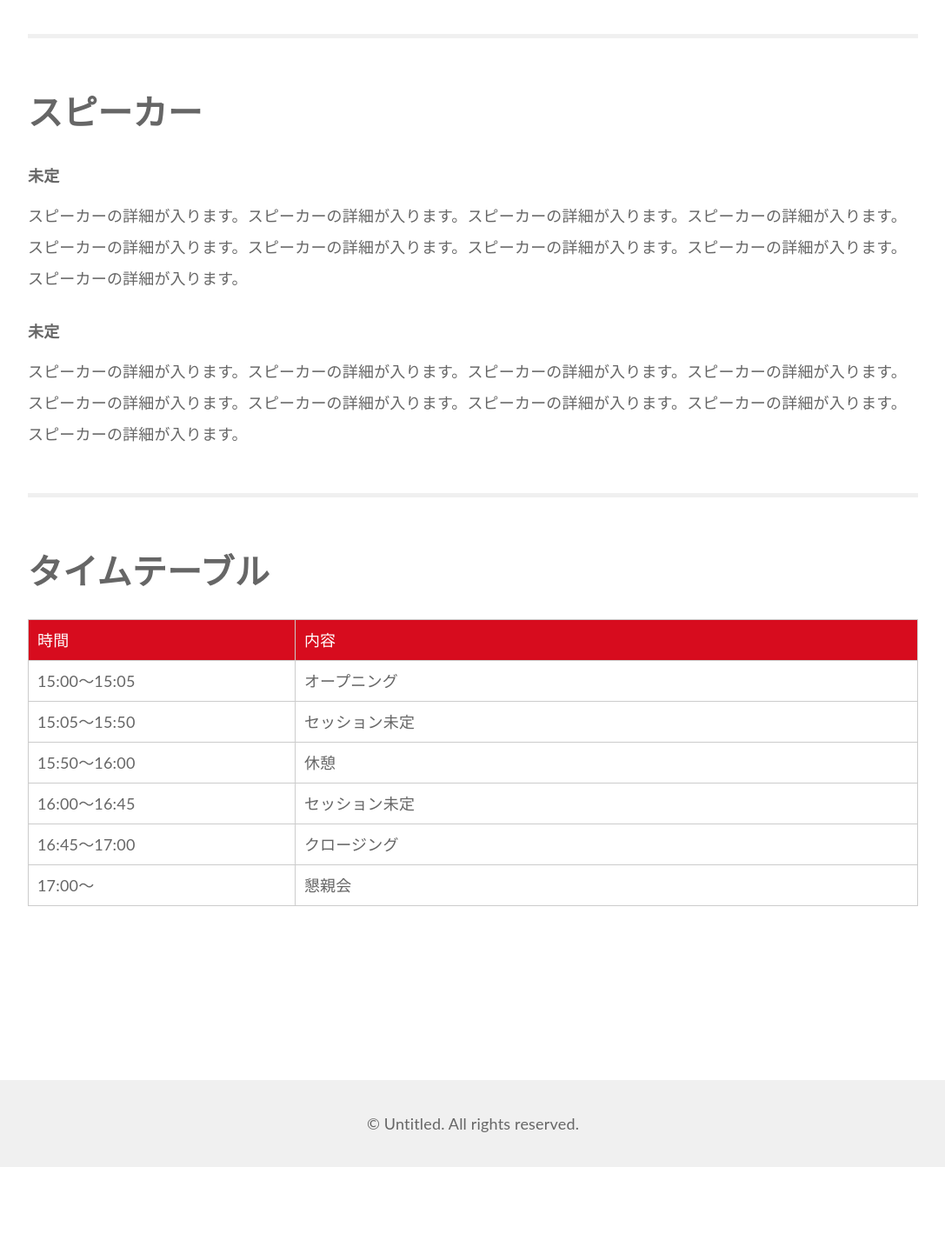
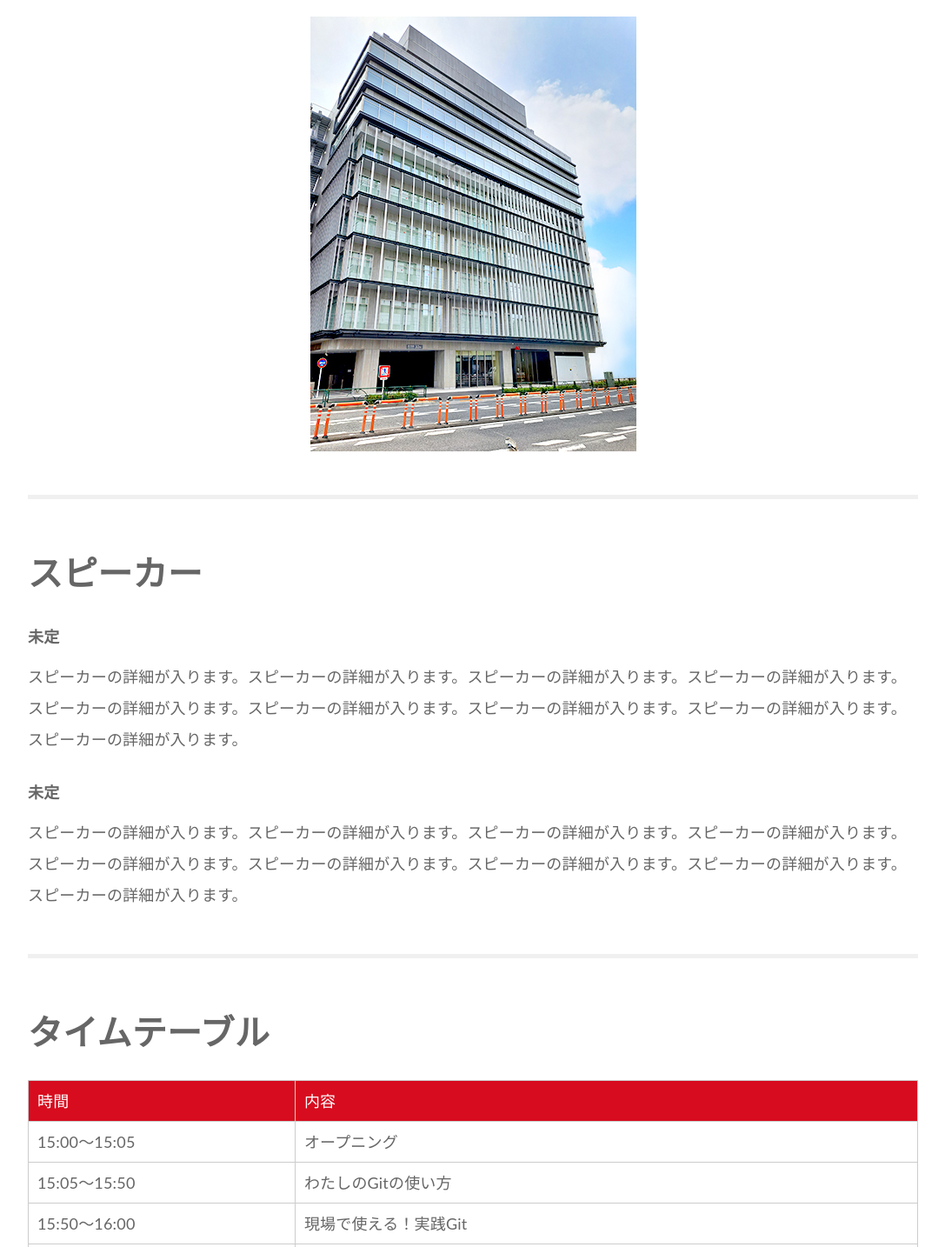
Before and after one commit to y-inaba-at21/git-kenshuu-at21, a plain HTML site: page index.html in a window 1280 px wide. Shown: the part 1563-2997 px from the top of the page at 87% size, without its empty margins (96-1183 px from the left). Before the commit the page ends 2905 px from the top, so only its background shows below. Drawn offline with Linux system fonts and the light colour scheme.

Commit message:
セッション情報と社屋画像の追加を行った

```diff
--- a/css/style.css
+++ b/css/style.css
@@ -69,6 +69,10 @@ h2 {
 .map__wrap {
   margin-top: 40px;
 }
+figure{
+	margin-top: 30px;
+	text-align: center;
+}
 .map__wrap iframe {
   width: 100%;
 }
--- a/index.html
+++ b/index.html
@@ -22,6 +22,7 @@
       <h2>イベント日時・場所</h2>
       <p>日時：9月9日（火）15:00<br>場所：本社10F会議室</p>
       <div class="map__wrap"><iframe src="https://www.google.com/maps/embed?pb=!1m18!1m12!1m3!1d556.6181954128797!2d139.70601410910538!3d35.67768727431244!2m3!1f0!2f0!3f0!3m2!1i1024!2i768!4f13.1!3m3!1m2!1s0x60188d000e89b76d%3A0x4fbb41d20b704a09!2zQXRsYXMyMeODk-ODqw!5e0!3m2!1sja!2sjp!4v1757381343697!5m2!1sja!2sjp" width="1524" height="500" style="border:0;" allowfullscreen="" loading="lazy" referrerpolicy="no-referrer-when-downgrade"></iframe></div>
+			<figure><img src="img/index_im01.jpg" alt=""></figure>
     </div>
     <div class="inner">
       <h2>スピーカー</h2>
@@ -60,11 +61,11 @@
           </tr>
           <tr>
             <td>15:05〜15:50</td>
-            <td>セッション未定</td>
+            <td>わたしのGitの使い方</td>
           </tr>
           <tr>
             <td>15:50〜16:00</td>
-            <td>休憩</td>
+            <td>現場で使える！実践Git</td>
           </tr>
           <tr>
             <td>16:00〜16:45</td>
```
Also changed, not shown: img/index_im01.jpg (added).
